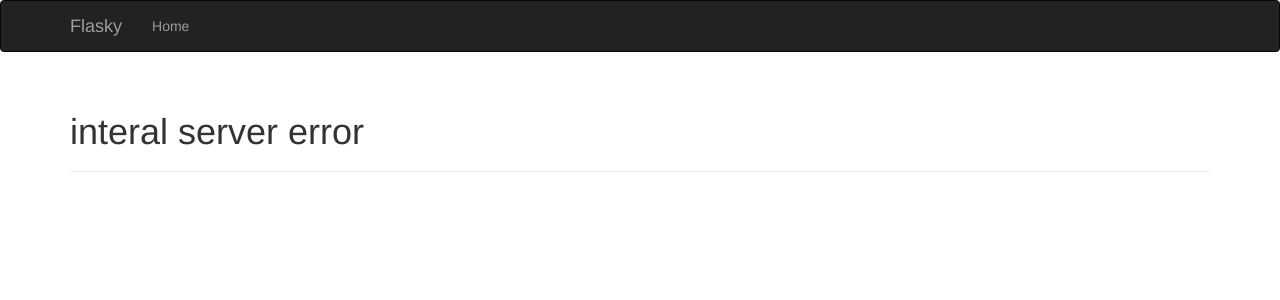
After one commit to bassqmyd/myflasky, a Flask app: template app1/templates/500.html in a window 1280 px wide. The commit adds this page. Shown: the top 300 px of the page. Run offline with Flask 2, Linux system fonts and the light colour scheme; the template is opened without the code that fills it, so the values that code supplies are empty; some libraries are stand-ins or nearby versions.

Commit message:
使用jinja2的模板继承机制，自定义错误页面

```diff
--- a/app1/hello.py
+++ b/app1/hello.py
@@ -16,5 +16,15 @@ def index():
 def user(name):
     return render_template('user.html', name=name)
 
+
+@app.errorhandler(404)
+def page_not_found(e):
+    return render_template('404.html'), 404
+
+
+@app.errorhandler(500)
+def internal_server_error(e):
+    return render_template('500.html'), 500
+
 if __name__ == '__main__':
     manager.run()
--- /dev/null
+++ b/app1/templates/500.html
@@ -0,0 +1,9 @@
+{% extends 'base.html' %}
+
+{% block title %}Flasky - Page Not Found{% endblock %}
+
+{% block page_content %}
+<div class="page-header">
+    <h1>interal server error</h1>
+</div>
+{% endblock %}
--- /dev/null
+++ b/app1/templates/base.html
@@ -0,0 +1,30 @@
+{% extends "bootstrap/base.html" %}
+
+{% block title %}Flasky{% endblock %}
+
+{% block navbar %}
+<div class="navbar navbar-inverse" role="navigation">
+    <div class="container">
+        <div class="navbar-header">
+            <button type="button" class="navbar-toggle" data-toggle="collapse" data-target=".navbar-collapse">
+                <span class="sr-only">Toggle navigation</span>
+                <span class="icon-bar"></span>
+                <span class="icon-bar"></span>
+                <span class="icon-bar"></span>
+            </button>
+            <a class="navbar-brand" href="/">Flasky</a>
+        </div>
+        <div class="navbar-collapse collapse">
+            <ul class="nav navbar-nav">
+                <li><a href="/">Home</a></li>
+            </ul>
+        </div>
+    </div>
+</div>
+{% endblock %}
+
+{% block content %}
+<div class="container">
+    {% block page_content %}{% endblock %}
+</div>
+{% endblock %}
```
Also changed, not shown: app1/templates/404.html (added, +9 -0 lines), app1/templates/index.html (+9 -1 lines), app1/templates/user.html (+4 -27 lines).
